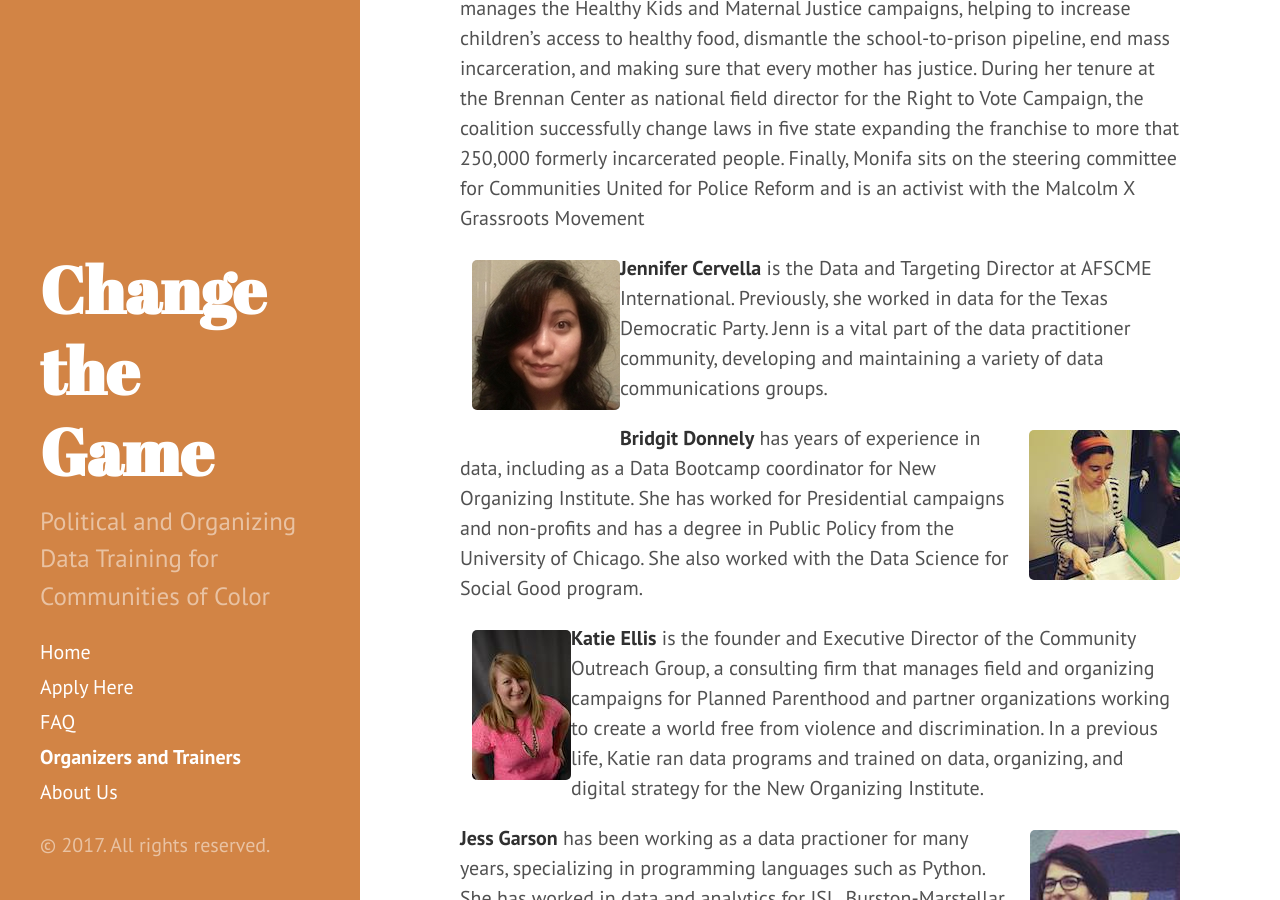
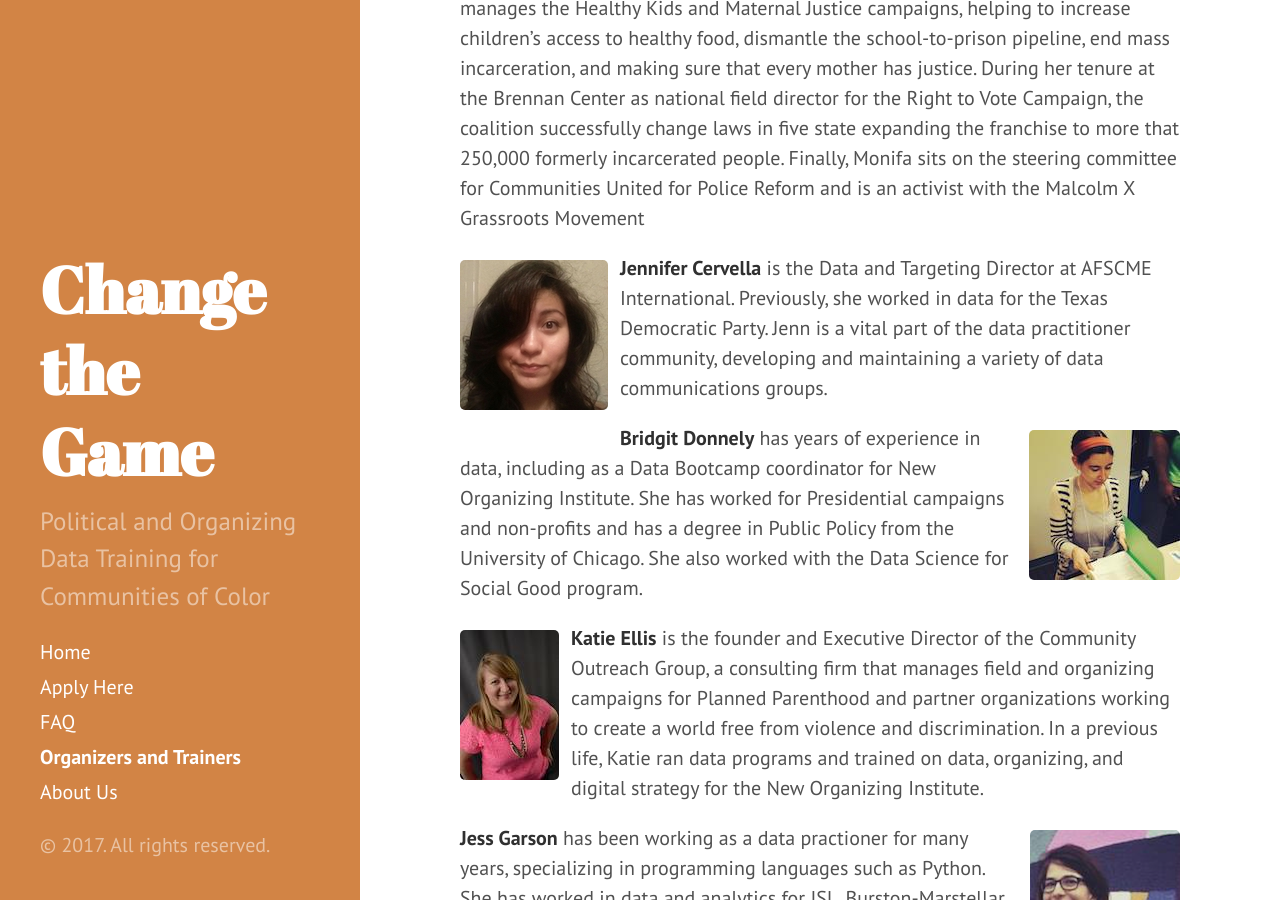
Before and after one commit to anniejw6/changethegame_site, a Jekyll site: the page built from trainers.md, in a window 1280 px wide and 900 px high, scrolled down 1302 px. Built offline with Jekyll 4.4.1, drawn with Linux system fonts in a browser that asks for light colours.

Commit message:
Update trainers.md

```diff
--- a/trainers.md
+++ b/trainers.md
@@ -17,13 +17,14 @@ title: Organizers and Trainers
 ![Monifa Bandele]({{ site.url }}/public/Monifa.jpg){:style="float: right;margin-left: 12px;margin-top: 7px;"}
 Vice President for MomsRising.org, **Monifa Bandele** has more than 15 years of experience in policy analysis, communications, civic engagement organizing, and project management working with groups like the Brennan Center for Justice, Peoples Hurricane Relief Fund, and the National Coalition on Black Civic Participation. At MomsRising.org she manages the Healthy Kids and Maternal Justice campaigns, helping to increase children's access to healthy food, dismantle the school-to-prison pipeline, end mass incarceration, and making sure that every mother has justice. During her tenure at the Brennan Center as national field director for the Right to Vote Campaign, the coalition successfully change laws in five state expanding the franchise to more that 250,000 formerly incarcerated people. Finally, Monifa sits on the steering committee for Communities United for Police Reform and is an activist with the Malcolm X Grassroots Movement
 
-![Jennifer Cervella]({{ site.url }}/public/Jenn.jpg){:style="float: left;margin-left: 12px;margin-top: 7px;"}
+![Jennifer Cervella]({{ site.url }}/public/Jenn.jpg){:style="float: left;margin-right: 12px;margin-top: 7px;"}
 **Jennifer Cervella** is the Data and Targeting Director at AFSCME International. Previously, she worked in data for the Texas Democratic Party. Jenn is a vital part of the data practitioner community, developing and maintaining a variety of data communications groups.
 
 ![Bridgit Donnely]({{ site.url }}/public/Bridgit.jpg){:style="float: right;margin-left: 12px;margin-top: 7px;"}
 **Bridgit Donnely** has years of experience in data, including as a Data Bootcamp coordinator for New Organizing Institute. She has worked for Presidential campaigns and non-profits and has a degree in Public Policy from the University of Chicago. She also worked with the Data Science for Social Good program.
 
-![Katie Ellis]({{ site.url }}/public/Katie.jpg){:style="float: left;margin-left: 12px;margin-top: 7px;"}
+
+![Katie Ellis]({{ site.url }}/public/Katie.jpg){:style="float: left;margin-right: 12px;margin-top: 7px;"}
 **Katie Ellis** is the founder and Executive Director of the Community Outreach Group, a consulting firm that manages field and organizing campaigns for Planned Parenthood and partner organizations working to create a world free from violence and discrimination. In a previous life, Katie ran data programs and trained on data, organizing, and digital strategy for the New Organizing Institute.
 
 ![Jessica Garson]({{ site.url }}/public/Jess.png){:style="float: right;margin-left: 12px;margin-top: 7px;"}
```
